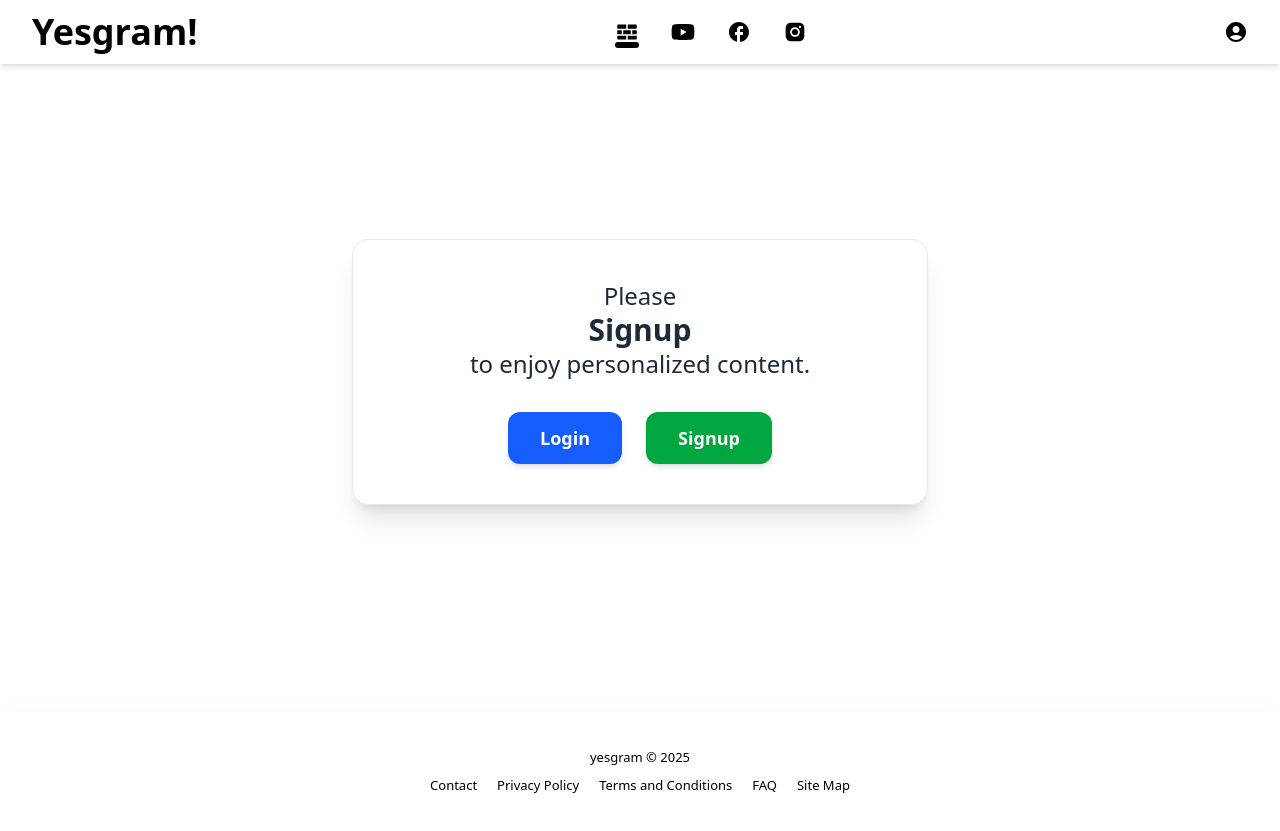
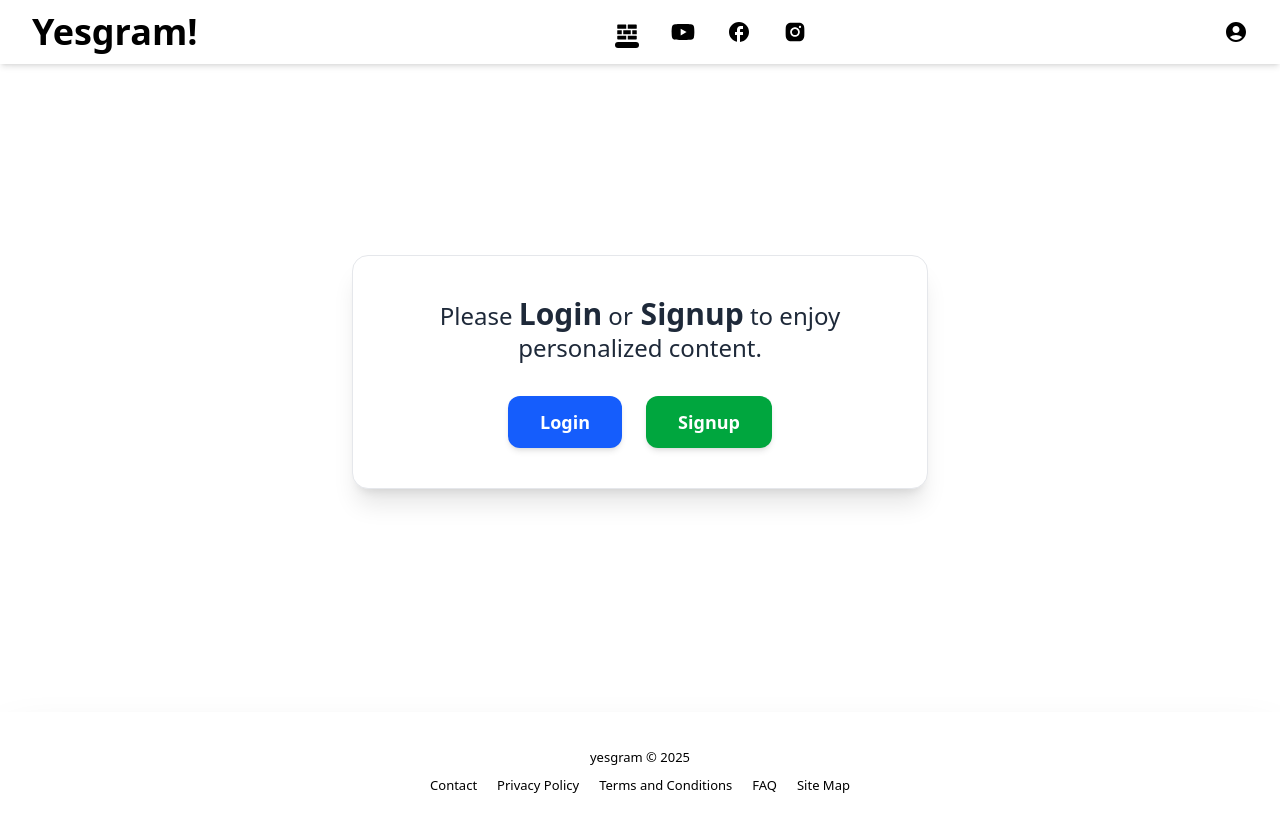
Before and after one commit to Zilan-Hasnath-Lithon/Yesgram-frontend, a React (Vite) app: page / in a window 1280 px wide. Built offline with nearby package versions, Linux system fonts and the light colour scheme.

Commit message:
Home.jsx

```diff
--- a/src/pages/Home.jsx
+++ b/src/pages/Home.jsx
@@ -51,8 +51,10 @@ const Home = () => {
                 {!user ? (
                     <div className="text-center space-y-8 bg-white p-10 rounded-2xl shadow-xl border border-gray-200 max-w-xl w-full">
                         <p className="text-2xl text-gray-800">
-                            Please <p className="text-3xl font-bold text-gray-800> Login </p> or <p className="text-3xl font-bold text-gray-800>Signup </p> to enjoy personalized content.
-                        </p>
+    Please <span className="text-3xl font-bold text-gray-800">Login</span> or
+    <span className="text-3xl font-bold text-gray-800"> Signup</span> to enjoy personalized content.
+</p>
+
 
                         <div className="flex gap-6 justify-center">
                             <button
```
